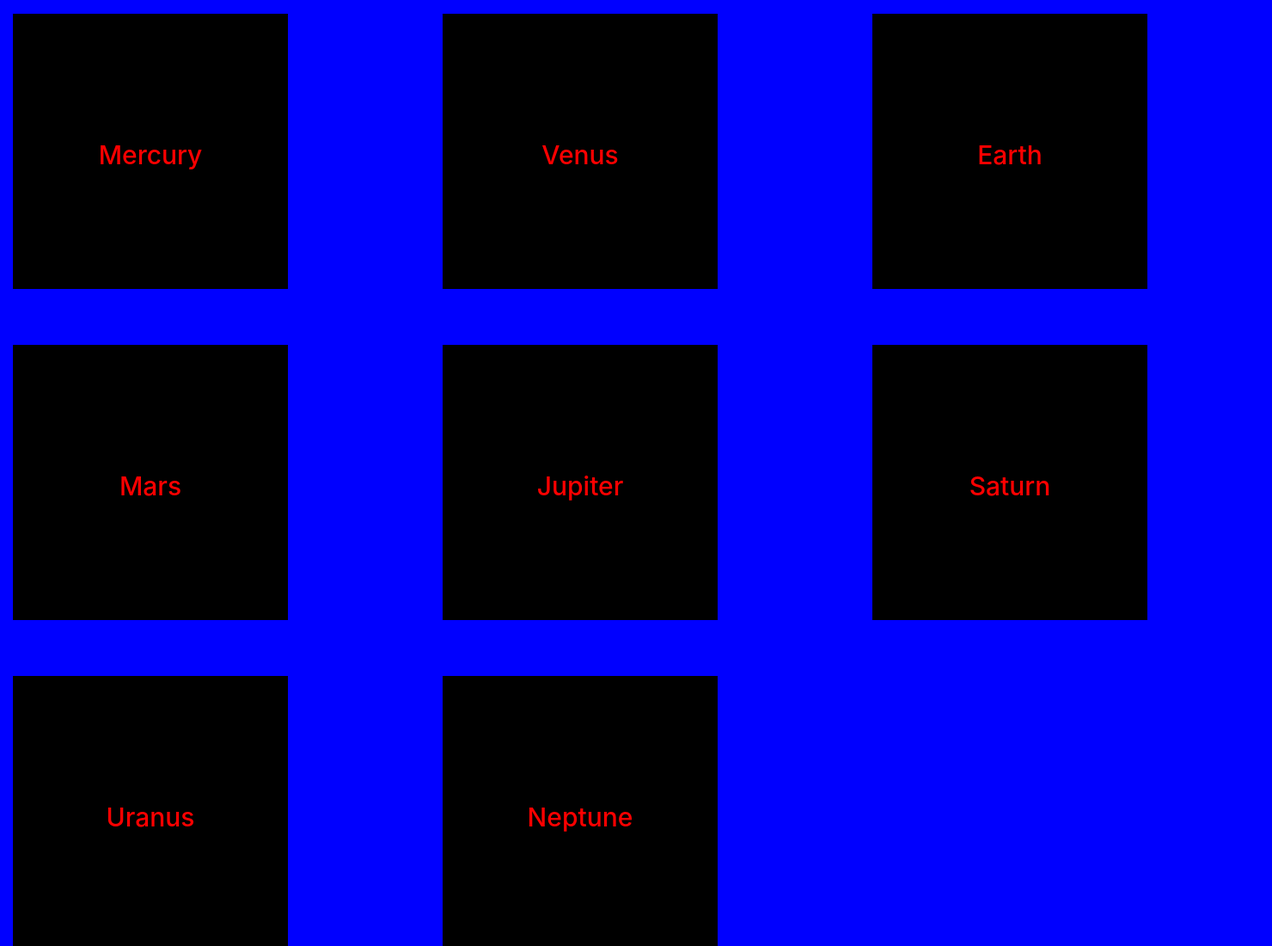
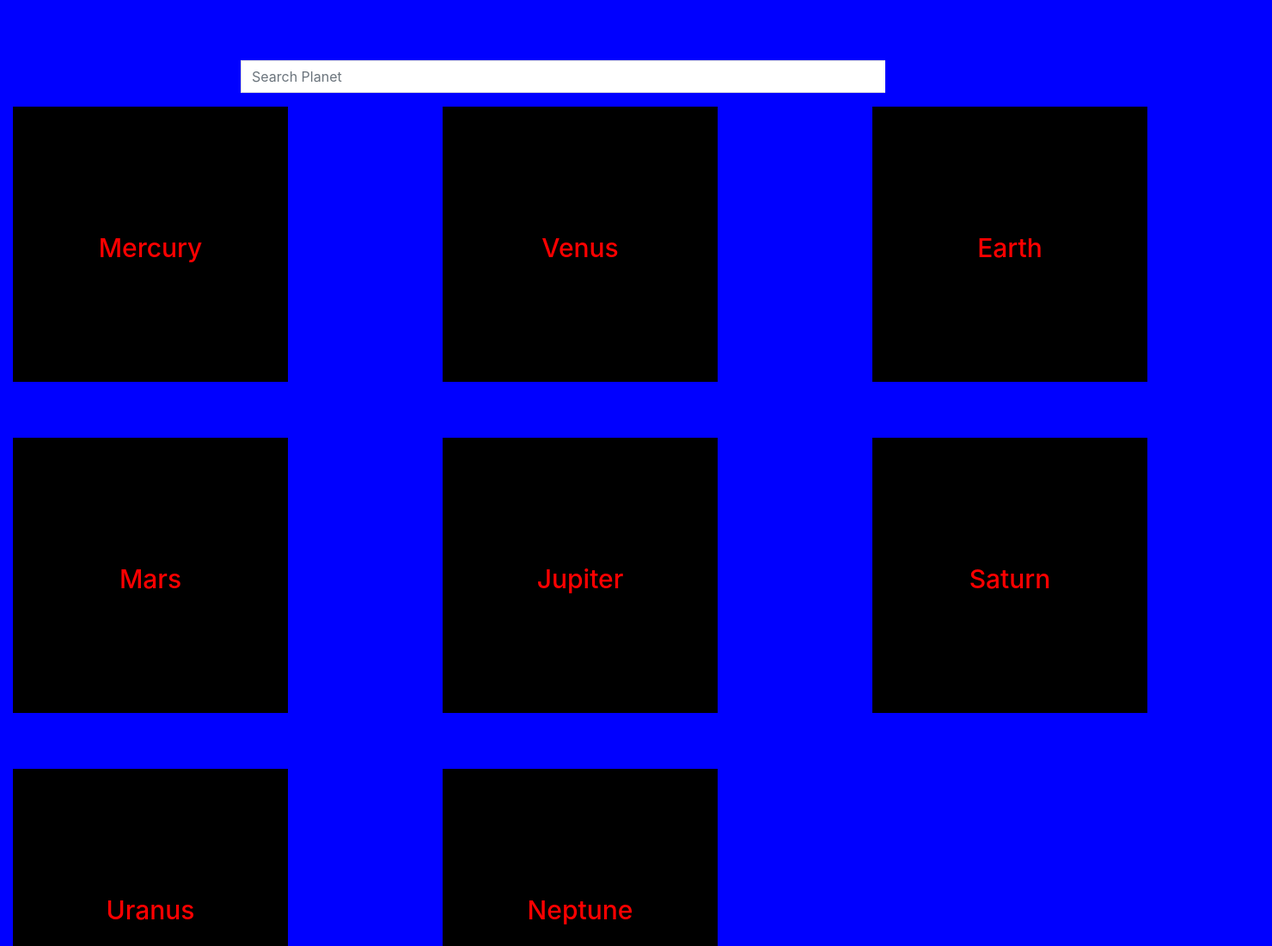
Before and after one commit to jbkey2015/solar-system, a website built with webpack: page src/index.html in a window 1280 px wide. Shown: the top 1100 px of the page at 86% size, 1480 px wide, since content can reach past the window. Built offline with nearby package versions, Linux system fonts and the light colour scheme; files whose address does not match are found by name.

Commit message:
finishing touches

```diff
--- a/src/index.html
+++ b/src/index.html
@@ -1,14 +1,25 @@
 <!DOCTYPE html>
 <html lang="en">
+
 <head>
   <meta charset="UTF-8">
   <meta name="viewport" content="width=device-width, initial-scale=1.0">
   <meta http-equiv="X-UA-Compatible" content="ie=edge">
   <title>Solar System</title>
 </head>
+
 <body>
-  <div id="search-container"></div>
+  <div id="searchForm">
+    <div class="container">
+        <form class="form-row">
+          <div class="col">
+            <input id="myInput" class="form-control" type="search" placeholder="Search Planet">
+          </div>
+        </form>
+    </div>
+  </div>
+  <div class="container" id='single-planet-card'></div>
   <div id='planet-container'></div>
-  <div id='single-planet-card'></div>
 </body>
+
 </html>
```
